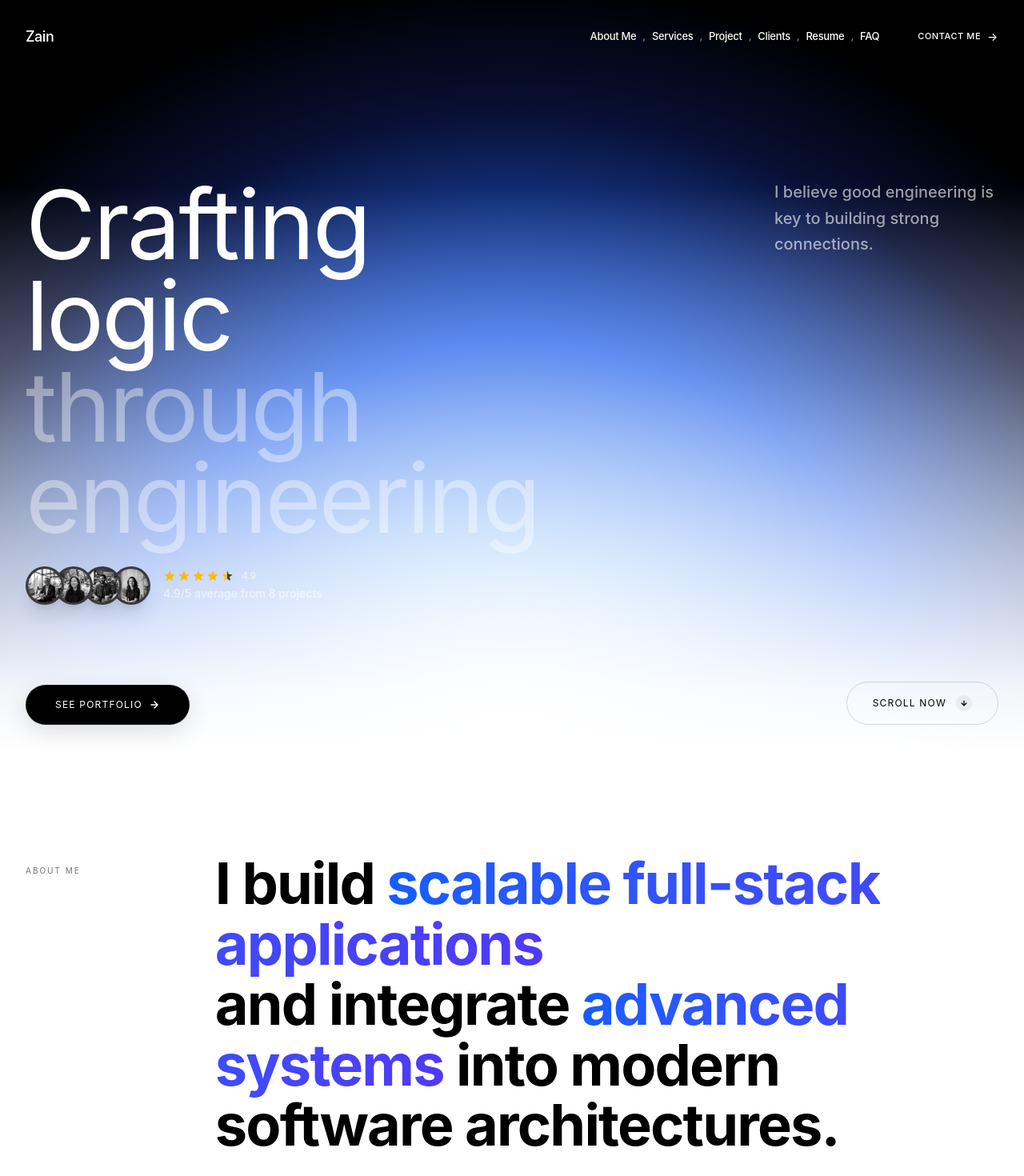
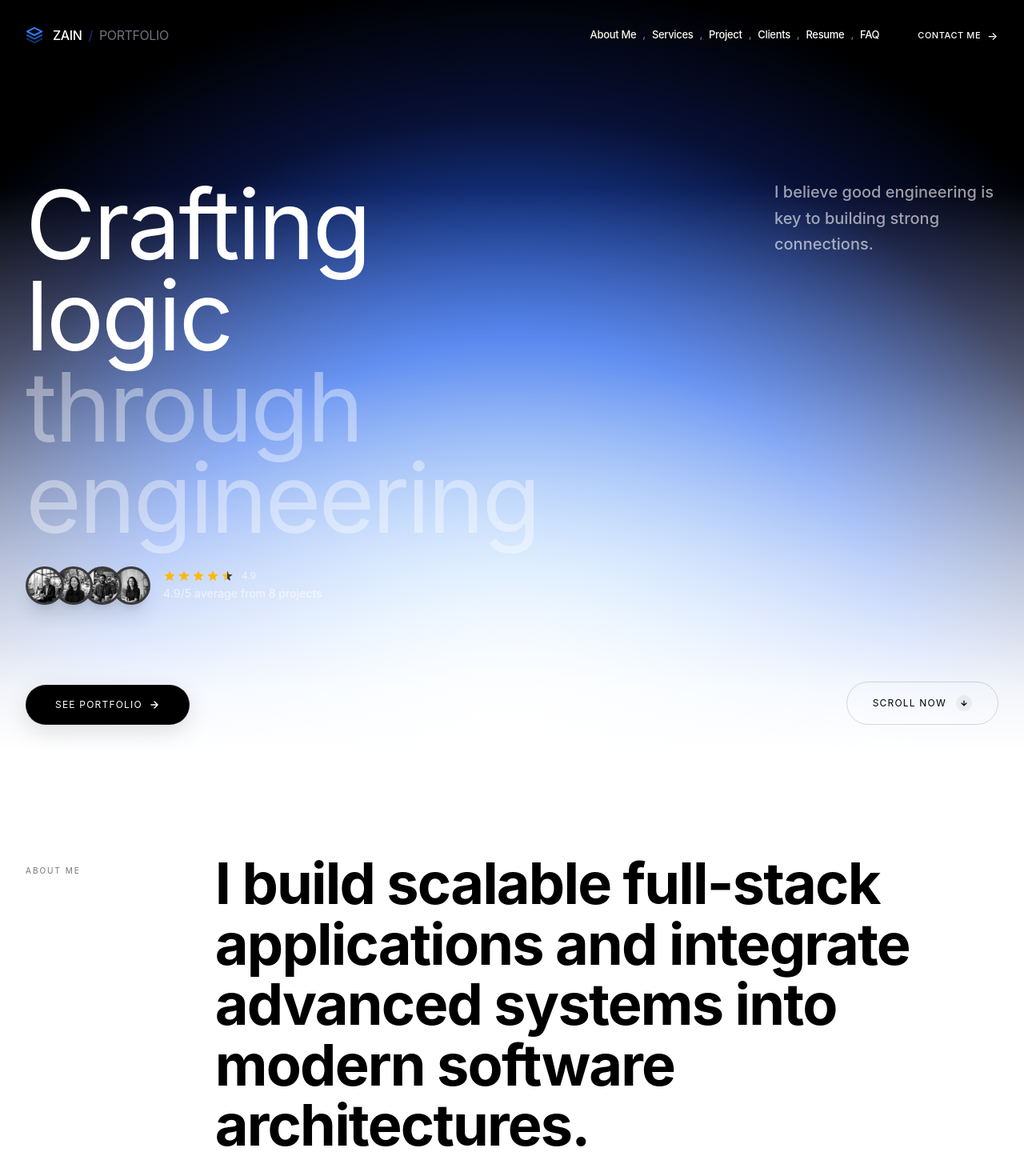
Before and after one commit to guesswhozayn/portfolio, a React (Vite) app: page / in a window 1280 px wide. Shown: the top 1470 px of the page at 80% size. Built offline with nearby package versions, Linux system fonts and the light colour scheme.

Commit message:
implemented logo

```diff
--- a/src/components/About.jsx
+++ b/src/components/About.jsx
@@ -8,9 +8,9 @@ export default function About() {
 
         <div className="w-full lg:w-[85%] flex flex-col gap-16">
           <h2 className="text-3xl sm:text-[4rem] lg:text-[4.5rem] font-bold tracking-tight leading-[1.05] text-black max-w-[1000px]">
-            I build <span className="bg-gradient-to-r from-blue-600 to-indigo-600 bg-clip-text text-transparent">scalable full-stack applications</span> <br className="hidden sm:inline" />
-            and integrate <span className="bg-gradient-to-r from-blue-600 to-indigo-600 bg-clip-text text-transparent">advanced systems</span> into modern <br className="hidden sm:inline" />
-            software architectures.
+            I build scalable full-stack applications and integrate <br className="hidden sm:inline" />
+            advanced systems into <br className="hidden sm:inline" />
+            modern software architectures.
           </h2>
 
           <div className="flex flex-col md:flex-row gap-12 w-full lg:w-[80%] ml-auto lg:mr-[5%]">
--- a/src/components/Clients.jsx
+++ b/src/components/Clients.jsx
@@ -53,7 +53,7 @@ export default function Clients() {
 
         {/* Header Block */}
         <div className="space-y-2">
-          <span className="text-[10px] font-bold tracking-[0.2em] uppercase text-zinc-500">Client Feedback</span>
+          <span className="text-[10px] font-bold tracking-[0.2em] uppercase text-zinc-500">Client Feedbacks</span>
           <h2 className="text-3xl sm:text-4xl font-bold tracking-tight text-white">Trust Metrics.</h2>
         </div>
 
--- a/src/components/Navbar.jsx
+++ b/src/components/Navbar.jsx
@@ -26,12 +26,22 @@ export default function Navbar() {
         }`}
       >
         <nav className="w-full px-8 py-8 flex items-center justify-between text-[13px] font-medium tracking-tight">
+          {/* Logo Branding */}
           <Link
             to="/"
-            className="text-[18px] font-bold tracking-tight hover:opacity-70 transition-opacity"
+            className="flex items-center gap-3 group cursor-pointer"
             onClick={handleLinkClick}
           >
-            Zain
+            <svg width="22" height="22" viewBox="0 0 24 24" fill="none" xmlns="http://www.w3.org/2000/svg" className="text-blue-500 group-hover:scale-110 transition-transform duration-500 ease-out">
+              <path d="M12 2L2 7L12 12L22 7L12 2Z" stroke="currentColor" strokeWidth="2.2" strokeLinejoin="round"/>
+              <path d="M2 17L12 22L22 17" stroke="currentColor" strokeWidth="2.2" strokeLinecap="round" strokeLinejoin="round" className="opacity-40 group-hover:opacity-100 transition-opacity duration-300"/>
+              <path d="M2 12L12 17L22 12" stroke="currentColor" strokeWidth="2.2" strokeLinecap="round" strokeLinejoin="round" className="opacity-70"/>
+            </svg>
+            <div className="flex items-center gap-2 text-white font-bold tracking-tight text-[16px]">
+              <span>ZAIN</span>
+              <span className="text-blue-600 font-light opacity-50 transform group-hover:rotate-45 transition-transform duration-500 ease-out">/</span>
+              <span className="text-zinc-500 font-normal group-hover:text-white transition-colors duration-300">PORTFOLIO</span>
+            </div>
           </Link>
 
           {/* Desktop Navigation */}
--- a/src/components/Projects.jsx
+++ b/src/components/Projects.jsx
@@ -317,8 +317,8 @@ export default function Projects() {
           <svg width="14" height="14" viewBox="0 0 24 24" fill="none" stroke="currentColor" strokeWidth="2" strokeLinecap="round" strokeLinejoin="round">
             <path d="M5 12h14M12 5l7 7-7 7"/>
           </svg>
-          <span className="hidden md:inline">Scroll screen or use arrows to view more</span>
-          <span className="inline md:hidden">Swipe screen to view more</span>
+          <span className="hidden md:inline">Scroll</span>
+          <span className="inline md:hidden">Swipe</span>
         </span>
       </div>
 
```
